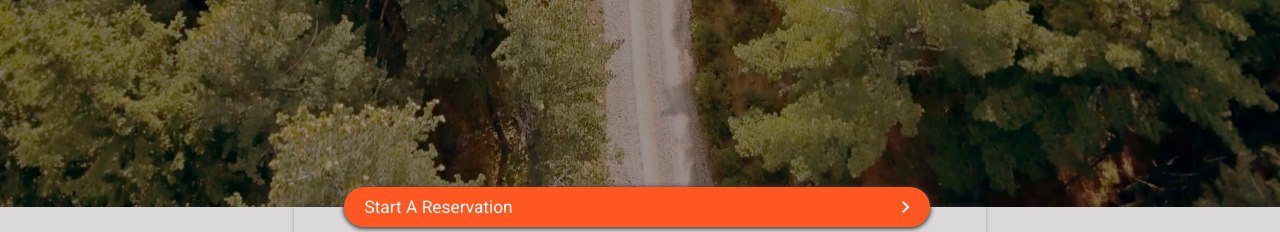
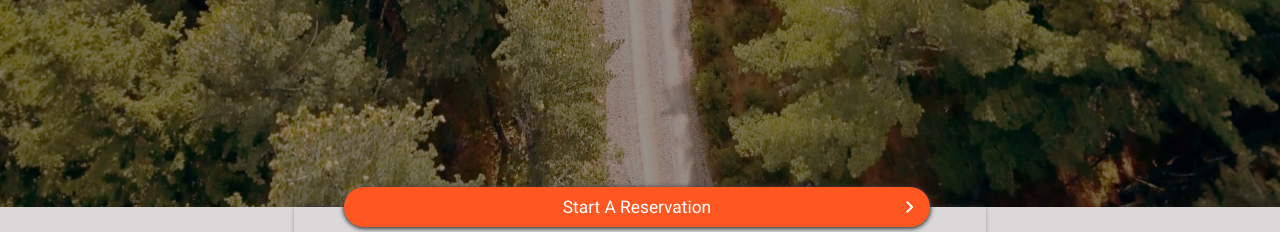
Before and after one commit to ajessefowler/speedcats-car-rental, a Django app: page /inventory/home/ in a window 1280 px wide. Shown: the part 568-800 px from the top of the page. Run offline with Django 3.2, Linux system fonts and the light colour scheme; some libraries are stand-ins or nearby versions.

Commit message:
Fix arrow on start reservation button

```diff
--- a/inventory/static/css/styles.css
+++ b/inventory/static/css/styles.css
@@ -618,12 +618,12 @@ a:-webkit-any-link {
 }
 
 #startreservationbutton > p {
-	margin-right: auto;
-	padding-left: 8px;
+	margin: auto;
 }
 
 #startreservationbutton > i {
-	margin-left: auto;
+	position: absolute;
+	right: 8px;
 }
 
 #welcomeheading {
```
